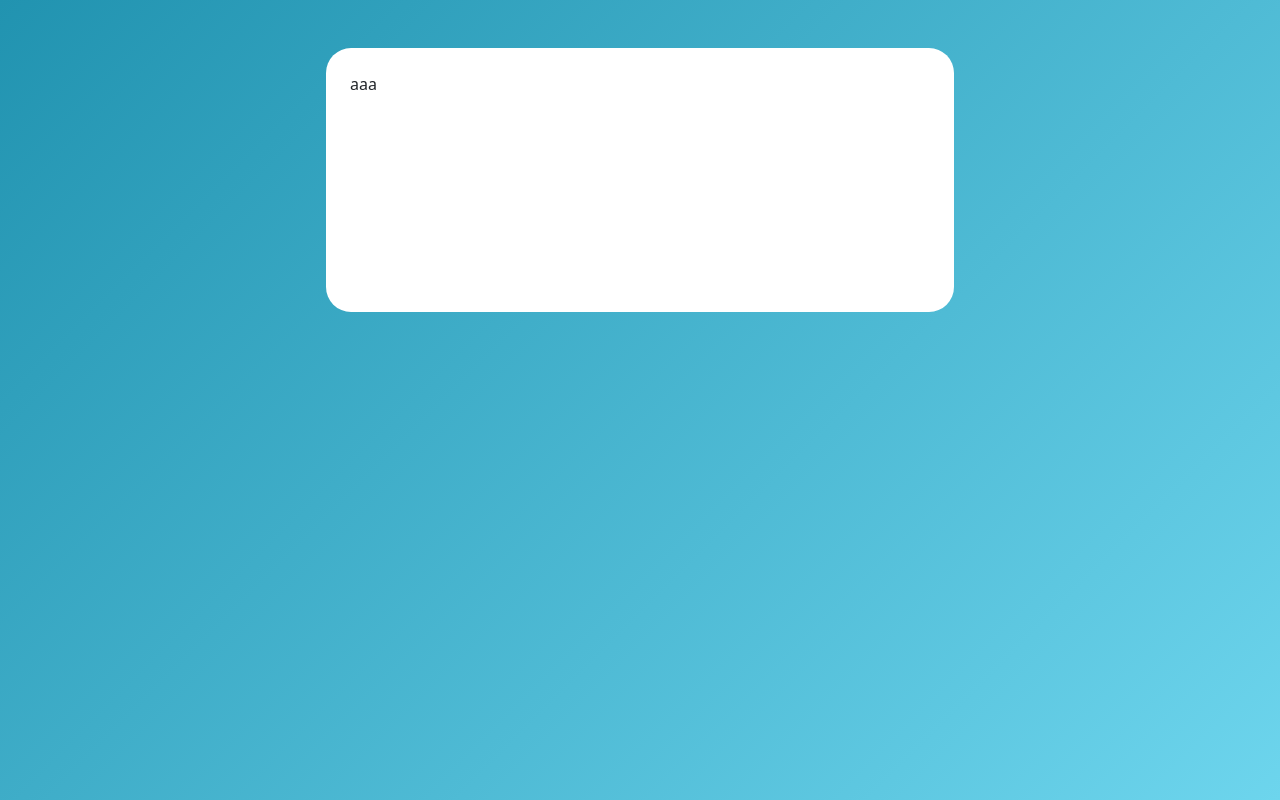
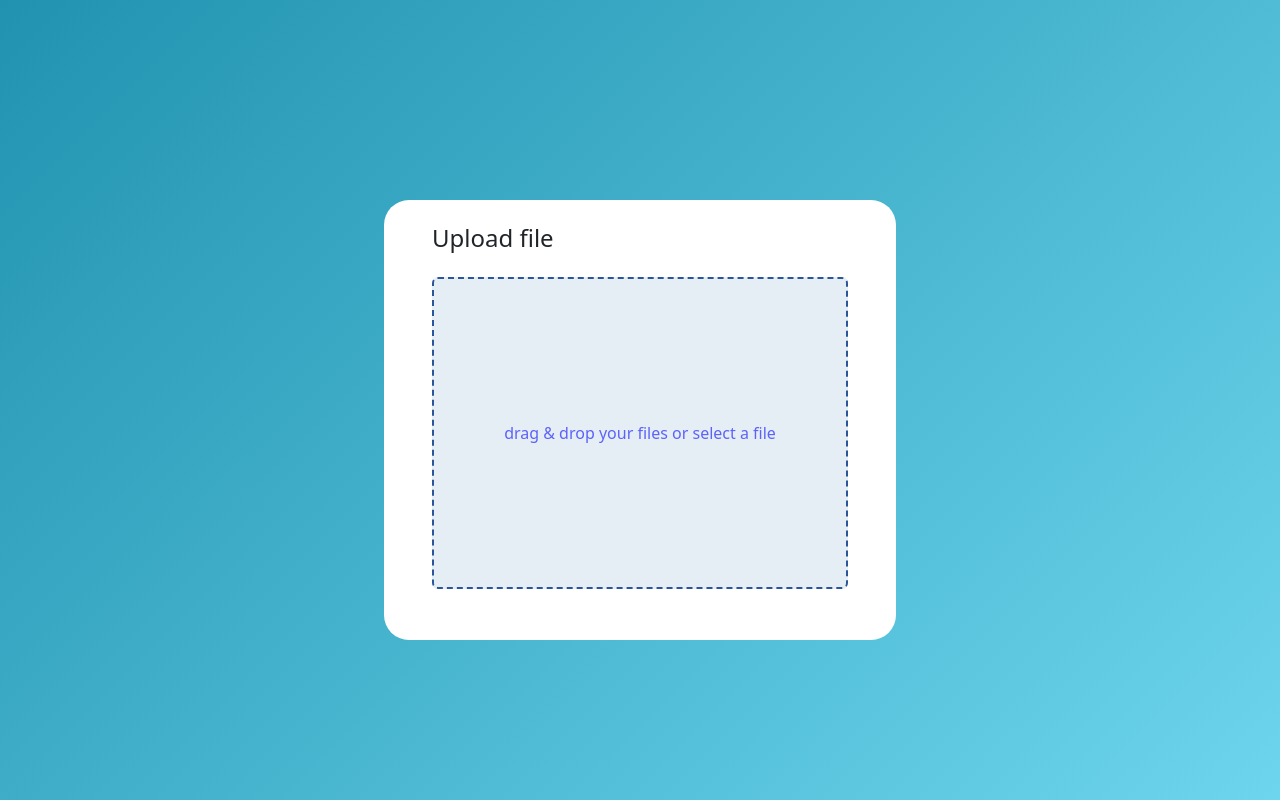
Before and after one commit to fadeaway-41/conversion, a React (Create React App) app: page / in a window 1280 px wide. Built offline with nearby package versions, Linux system fonts and the light colour scheme.

Commit message:
changed conversion to a typescript file , imported css

```diff
--- a/src/App.jsx
+++ b/src/App.jsx
@@ -1,5 +1,5 @@
-import Dropper from "./dropper/conversion.jsx";
-
+import Dropper from "./dropper/conversion.tsx";
+import "./dropper/drop.css"
 export default function App()
 {
     return (
--- a/src/dropper/conversion.jsx
+++ /dev/null
@@ -1,14 +0,0 @@
-import "./drop.css"
-
-export default function Dropper()
-{
-    return (
-        <div className="container-fluid vh-100 d-flex justify-content-center">
-            <div className="d-flex w-50 mt-5 box p-4">
-                <div>a</div>
-                <div>a</div>
-                <div>a</div>
-            </div>
-        </div>
-    )
-}
--- /dev/null
+++ b/src/dropper/conversion.tsx
@@ -0,0 +1,28 @@
+export default function Dropper()
+{
+    function handleFileChange(e: React.FormEvent<HTMLInputElement>)
+    {
+
+    }
+    return (
+        <div className="vh-100 main-container w-100">
+            <div className="nav h-25"></div>
+                <div className="center-box d-flex justify-content-center">
+                    <div className="d-flex h-100 pt-4 px-5 box flex-column">
+                        <div className="Top d-flex justify-content-start">
+                            <h4>Upload file</h4>
+                        </div>
+                        <div className="upload-box h-75 mt-3 d-flex flex-column justify-content-center align-items-center position-relative">
+                            <input
+                                type="file"
+                                className="position-absolute top-0 start-0 w-100 h-100"
+                                style={{ opacity: 0, cursor: 'pointer' }}
+                                onChange={handleFileChange}
+                            />
+                            <div className="inside-box">drag & drop your files or select a file</div>
+                        </div>
+                    </div>
+                </div>
+        </div>
+    )
+}
--- a/src/dropper/drop.css
+++ b/src/dropper/drop.css
@@ -1,8 +1,24 @@
 body {
   background: linear-gradient(135deg, #2193b0, #6dd5ed);
 }
+.main-container {
+    width: 33%;
+}
+.center-box {
+    height: 55%;
+}
 .box {
+    width: 40%;
     background-color: white;
     border-radius: 25px;
     height: 33%;
 }
+.upload-box
+{
+    border-radius: 6px;
+    border: 2px dashed rgb(42, 86, 153);
+    background: rgba(22, 102, 155, 0.11);
+}
+.inside-box {
+    color: rgba(1, 5, 255, 0.6)
+}
```
Also changed, not shown: src/dropper/images/download.svg (added).
